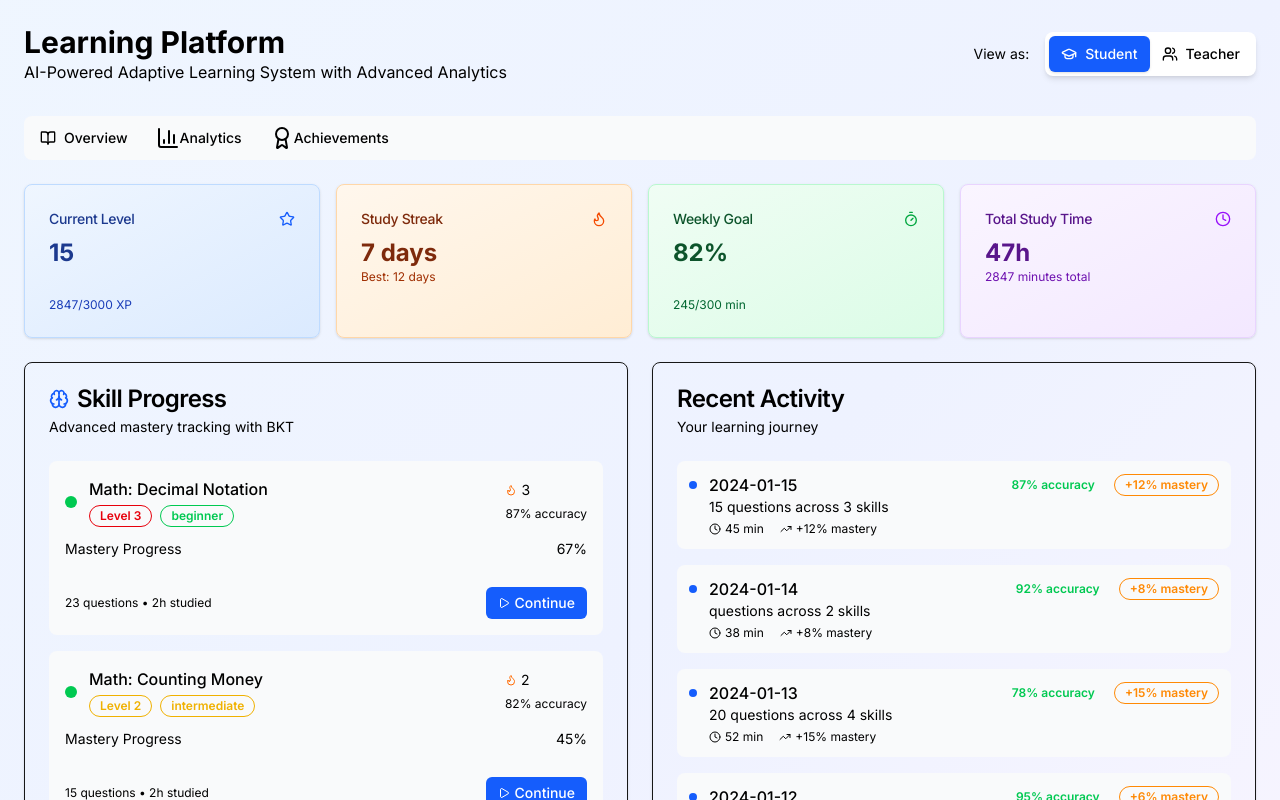
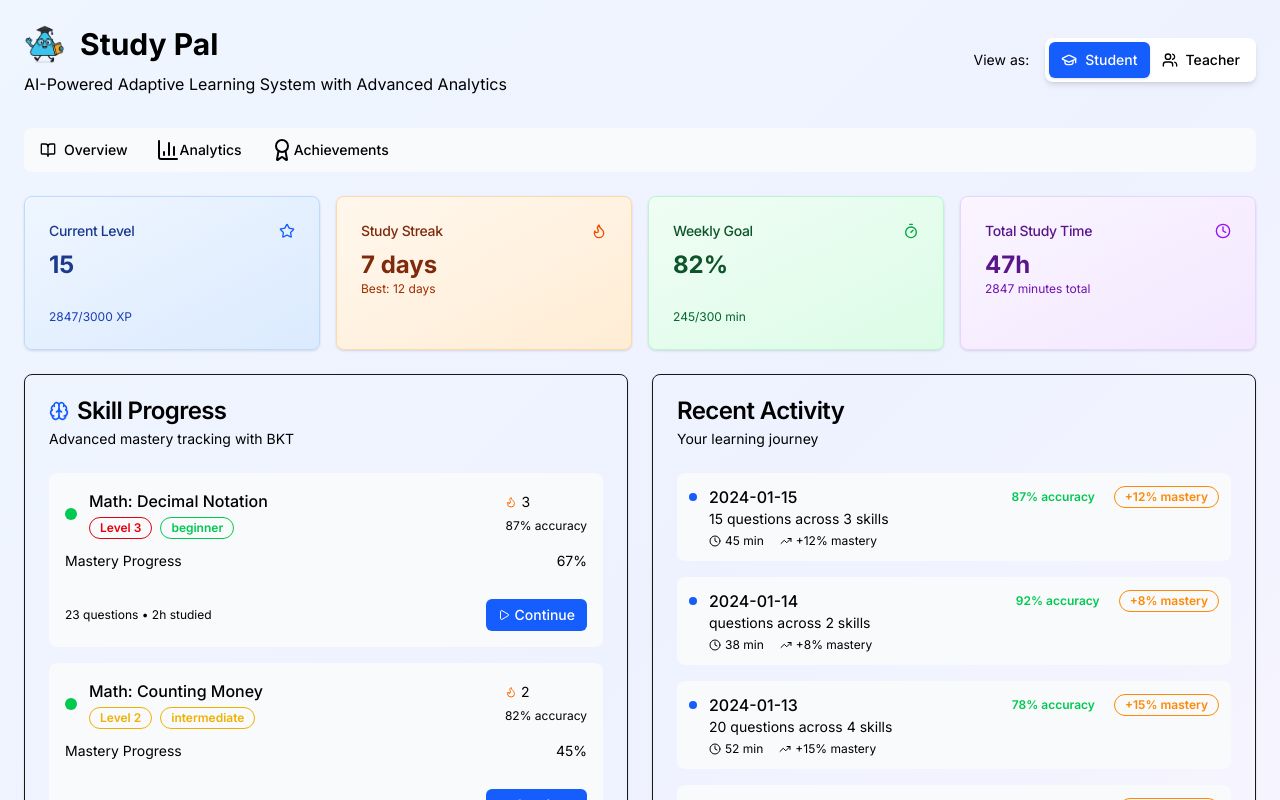
Before and after one commit to Miloepeng/LifeHack, a Next.js app in the folder client/: page /dashboard in a window 1280 px wide. Shown: the top 800 px of the page. Built offline with nearby package versions, Linux system fonts and the light colour scheme.

Commit message:
add logo

```diff
--- a/client/src/app/dashboard/page.tsx
+++ b/client/src/app/dashboard/page.tsx
@@ -629,9 +629,14 @@ export default function DashboardPage() {
       <div className="max-w-7xl mx-auto p-6">
         {/* Header with Role Switcher */}
         <div className="flex items-center justify-between mb-8">
-          <div>
-            <h1 className="text-3xl font-bold text-black">Learning Platform</h1>
-            <p className="text-black">AI-Powered Adaptive Learning System with Advanced Analytics</p>
+          <div className="space-y-2">
+            <div className="flex items-center space-x-4">
+              <img src="/images/lifehack.png" alt="Study Pal Logo" className="w-10 h-10" />
+              <h1 className="text-3xl font-bold text-black">Study Pal</h1>
+            </div>
+            <p className="text-black">
+              AI-Powered Adaptive Learning System with Advanced Analytics
+            </p>
           </div>
 
           <div className="flex items-center space-x-4">
```
Also changed, not shown: client/public/images/lifehack.png (added).
